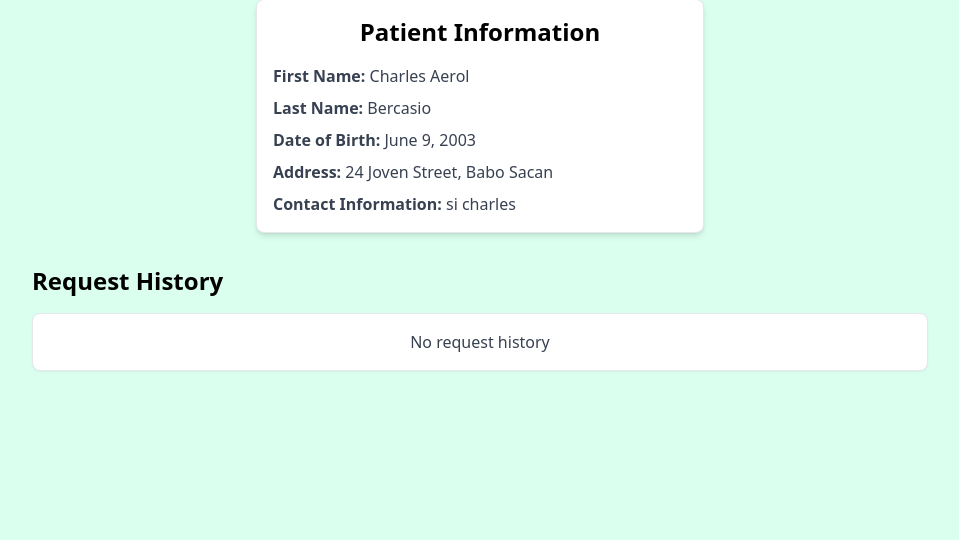
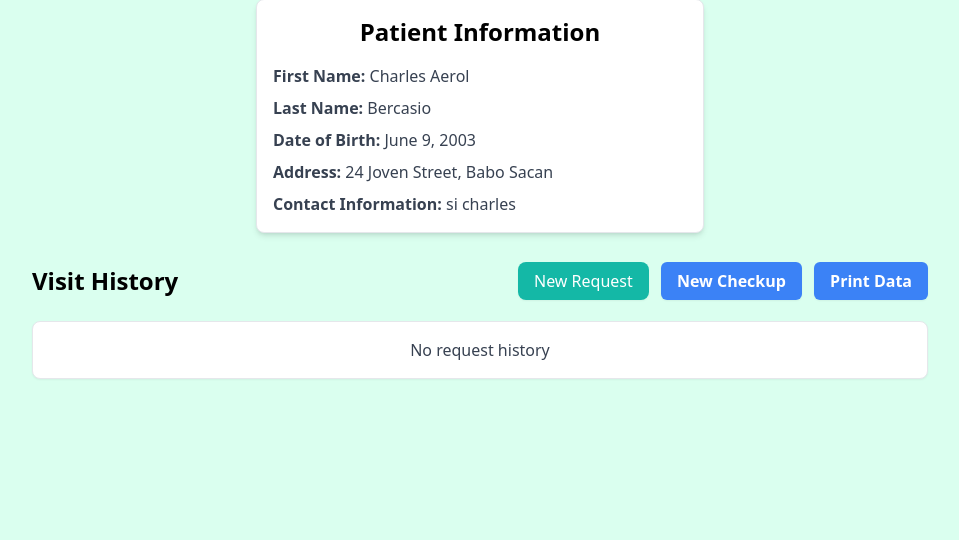
Before and after one commit to IamIsthill/dila-dila, a Django app: page /patients/12/ in a window 1280 px wide. Shown: the part 113-653 px from the top of the page, without its empty margins (160-1119 px from the left). Run offline with Django 4.2, Linux system fonts and the light colour scheme; a user stored in the database is signed in; data comes from the database, SQL or seed files in the repository.

Commit message:
Fixed patient history

```diff
--- a/patients/templates/patients/patient.html
+++ b/patients/templates/patients/patient.html
@@ -23,36 +23,64 @@
     </div>
 
     <div class="w-full max-w-4xl">
-      <h1 class="text-2xl font-bold mb-4">Request History</h1>
+      <div class="flex justify-between items-center mb-6">
+        <div>
+          <h1 class="text-2xl font-bold">Visit History</h1>
+        </div>
+        <div class="space-x-2">
+          <a href="{% url 'add-request' %}?patient={{ patient.id }}" class="bg-teal-500 text-white px-4 py-2 rounded-lg shadow-sm hover:bg-teal-600 focus:outline-none focus:ring-2 focus:ring-teal-500 focus:ring-offset-2">New Request</a>
+          <a href="{% url 'create_checkup' %}?patient={{ patient.id }}" class="bg-blue-500 hover:bg-blue-700 text-white rounded-lg shadow-sm font-bold py-2 px-4 rounded-md">New Checkup</a>
+          <a href="{% url 'create_checkup' %}?patient={{ patient.id }}" class="bg-blue-500 hover:bg-blue-700 text-white rounded-lg shadow-sm font-bold py-2 px-4 rounded-md">Print Data</a>
+        </div>
+      </div>
+
       <div class="space-y-4">
         {% if items %}
-          {% for req in items %}
-            <a href="{% url 'request' req.id %}" class="block p-4 border rounded-lg bg-white shadow-sm hover:bg-gray-100 transition duration-300">
-              <div class="flex justify-between items-center">
-                <div>
-                  <p class="text-gray-600">
-                    <span class="font-semibold">Request Date:</span> {{ req.date_requested }}
+          {% for item in items %}
+            <div class="block p-6 border rounded-lg bg-white shadow-md hover:bg-gray-50 transition duration-300">
+              <div class="space-y-4">
+                {% if item.check_up %}
+                  <div class="border-b pb-4">
+                    <p class="text-gray-700">
+                      <span class="font-bold">Date Visited:</span> {{ item.check_up.date_added }}
                     </p>
-                  <p class="text-gray-600">
-                    <span class="font-semibold">Medicine Requested:</span> {{ req.medicine }}
-                  </p>
-                  <p class="text-gray-600">
-                    <span class="font-semibold">Quantity:</span> {{ req.quantity }}
+                    <p class="text-gray-700">
+                      <span class="font-bold">Check-up Details:</span> {{ item.check_up.checkup_details }}
                     </p>
                   </div>
+                {% endif %}
+
+                <div class="grid grid-cols-2 gap-4 items-center">
+                  <div>
+                    {% if not item.check_up %}
+                      <p class="text-gray-700">
+                        <span class="font-bold">Request Date:</span> {{ item.date_requested }}
+                      </p>
+                    {% endif %}
+                    <p class="text-gray-700">
+                      <span class="font-bold">Medicine Requested:</span> {{ item.medicine }}
+                    </p>
+                    <p class="text-gray-700">
+                      <span class="font-bold">Quantity:</span> {{ item.quantity }}
+                    </p>
+                  </div>
+
                   <div class="text-right">
                     <p class="text-sm">
-                    <span class="font-semibold">Status:</span>
-                    {% if req.date_fulfilled %}
-                      <span class="text-green-500">Fulfilled</span>
+                      <span class="font-bold">Status:</span>
+                      {% if item.date_fulfilled %}
+                        <span class="text-green-500 font-semibold">Fulfilled</span>
                       {% else %}
-                      <span class="text-red-500">Unfulfilled</span>
+                        <span class="text-red-500 font-semibold">Unfulfilled</span>
                       {% endif %}
                     </p>
+                    <a href="{% url 'request' item.id %}" class="text-blue-500 hover:underline text-sm">View Request</a>
                   </div>
                 </div>
-            </a>
+              </div>
+            </div>
           {% endfor %}
+
           {% include 'paginate.html' %}
         {% else %}
           <div class="block p-4 border rounded-lg bg-white shadow-sm hover:bg-gray-100 transition duration-300">
--- a/patients/views.py
+++ b/patients/views.py
@@ -4,6 +4,7 @@
 from .forms import PatientForm
 from .models import Patient
 from medicine_request.models import Request
+from records.models import Records
 from django.db.models import Q
 from django.core.paginator import Paginator, EmptyPage, PageNotAnInteger
 
```
Also changed, not shown: medicine_request/templates/medicine_request/add-request.html (+20 -0 lines), records/templates/records/add_checkup.html (+20 -0 lines), static/css/output.css (+72 -43 lines). Lines whose indentation alone changed are shown as unchanged.
